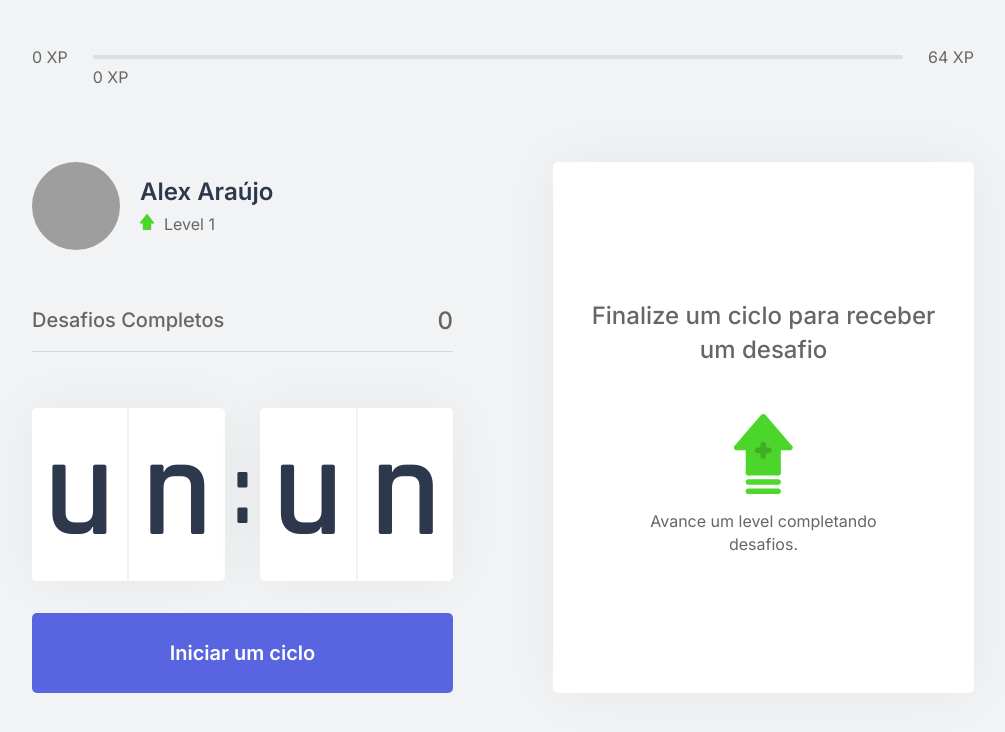
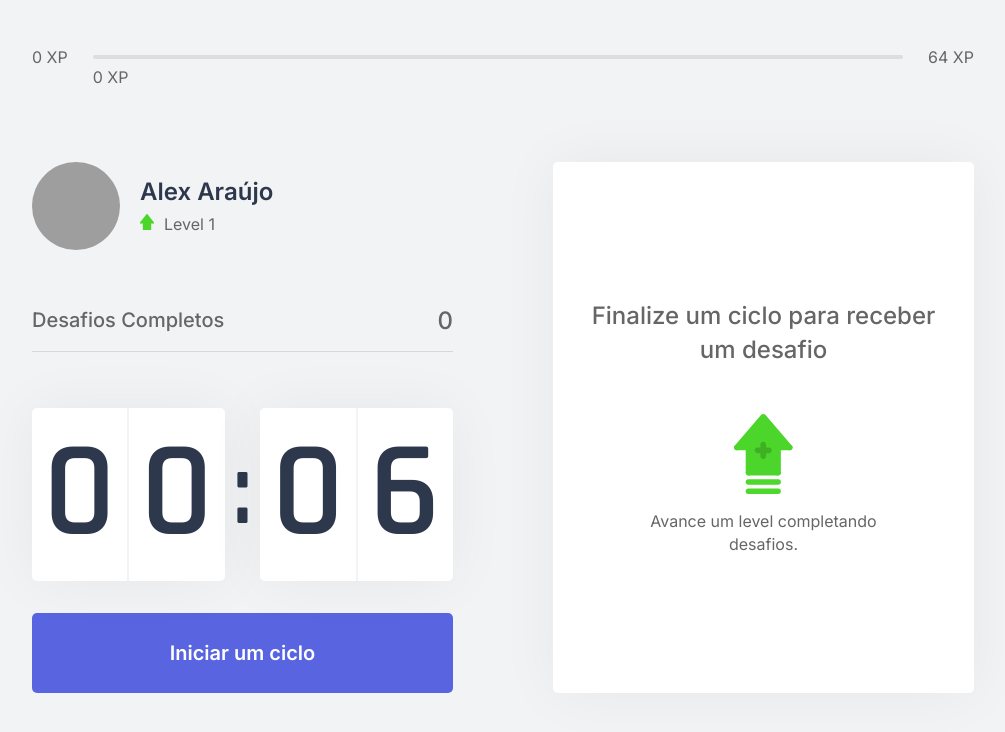
Before and after one commit to eualex/Moveit, a Next.js app: page / in a window 1280 px wide. Shown: the top 732 px of the page, without its empty margins (137-1142 px from the left). Built offline with nearby package versions, Linux system fonts and the light colour scheme; grey boxes are pictures that could not be loaded.

Commit message:
feat: utilizando o useCountdown

```diff
--- a/src/components/Countdown/index.tsx
+++ b/src/components/Countdown/index.tsx
@@ -1,21 +1,45 @@
-import React from 'react'
+import React, { useEffect, useState } from 'react'
 import * as Styles from './styles'
 
 import Button from '../Button'
-import useCountdown from '../../hooks/useCountdown'
+import useChallenge from '../../hooks/useChallenge'
+
+let countdownTimeout: NodeJS.Timeout
 
 const Countdown = (): JSX.Element => {
-  const {
-    minutes,
-    seconds,
-    hasFinished,
-    isActive,
-    resetCountdown,
-    startCountdown
-  } = useCountdown()
+  const { startNewChallenge } = useChallenge()
+
+  const [time, setTime] = useState(0.1 * 60)
+  const [isActive, setIsActive] = useState(false)
+  const [hasFinished, setHasFinished] = useState(false)
+
+  const minutes = Math.floor(time / 60)
+  const seconds = time % 60
 
   const [minutesLeft, minutesRight] = String(minutes).padStart(2, '0').split('')
   const [secondsLeft, secondsRight] = String(seconds).padStart(2, '0').split('')
+
+  const startCountdown = (): void => {
+    setIsActive(true)
+  }
+
+  const resetCountdown = (): void => {
+    clearTimeout(countdownTimeout)
+    setIsActive(false)
+    setTime(0.1 * 60)
+  }
+
+  useEffect(() => {
+    if (isActive && time > 0) {
+      countdownTimeout = setTimeout(() => {
+        setTime(time - 1)
+      }, 1000)
+    } else if (isActive && time === 0) {
+      setHasFinished(true)
+      setIsActive(false)
+      startNewChallenge()
+    }
+  }, [isActive, time])
 
   return (
     <Styles.ContainerCountdown>
```
